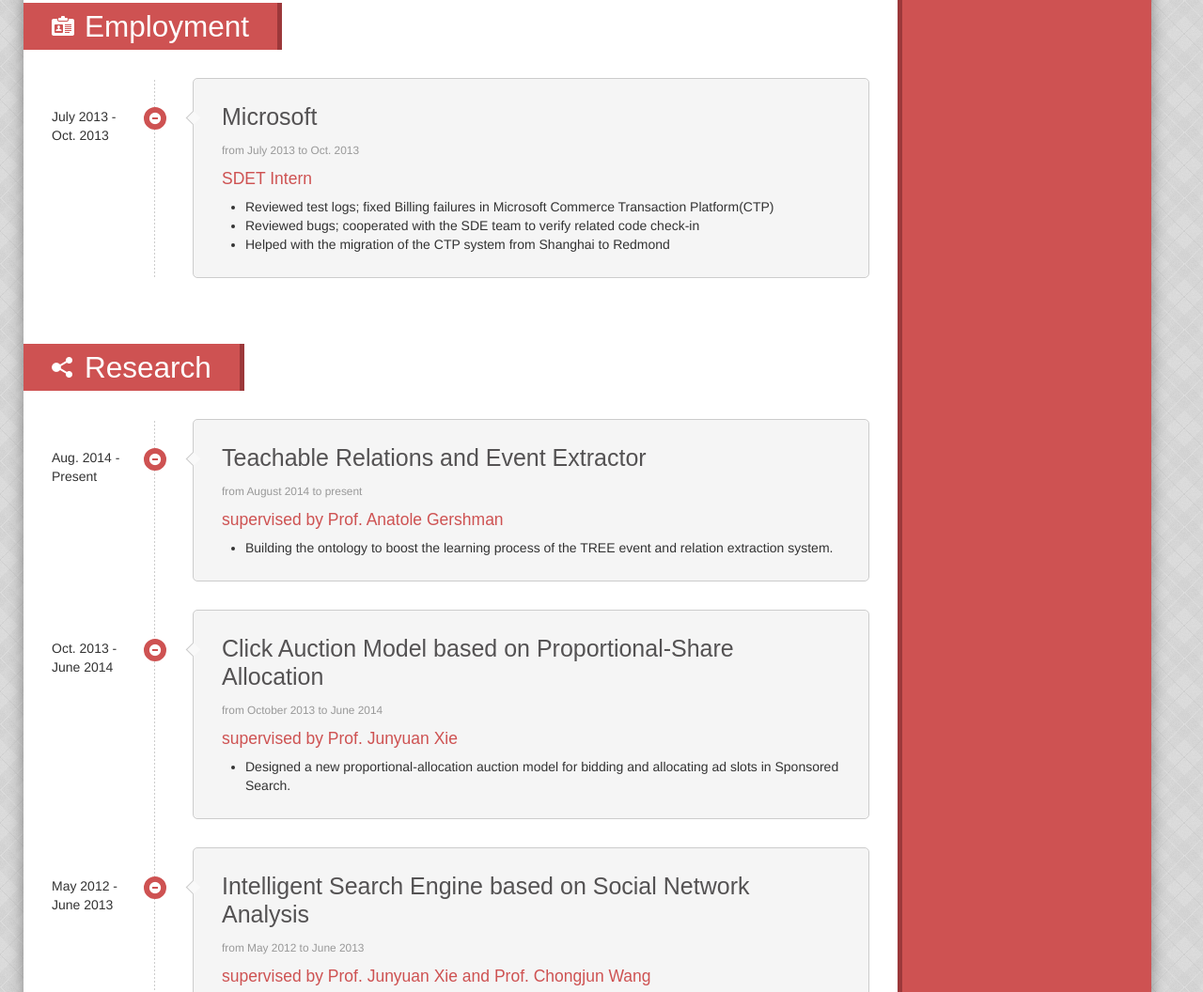
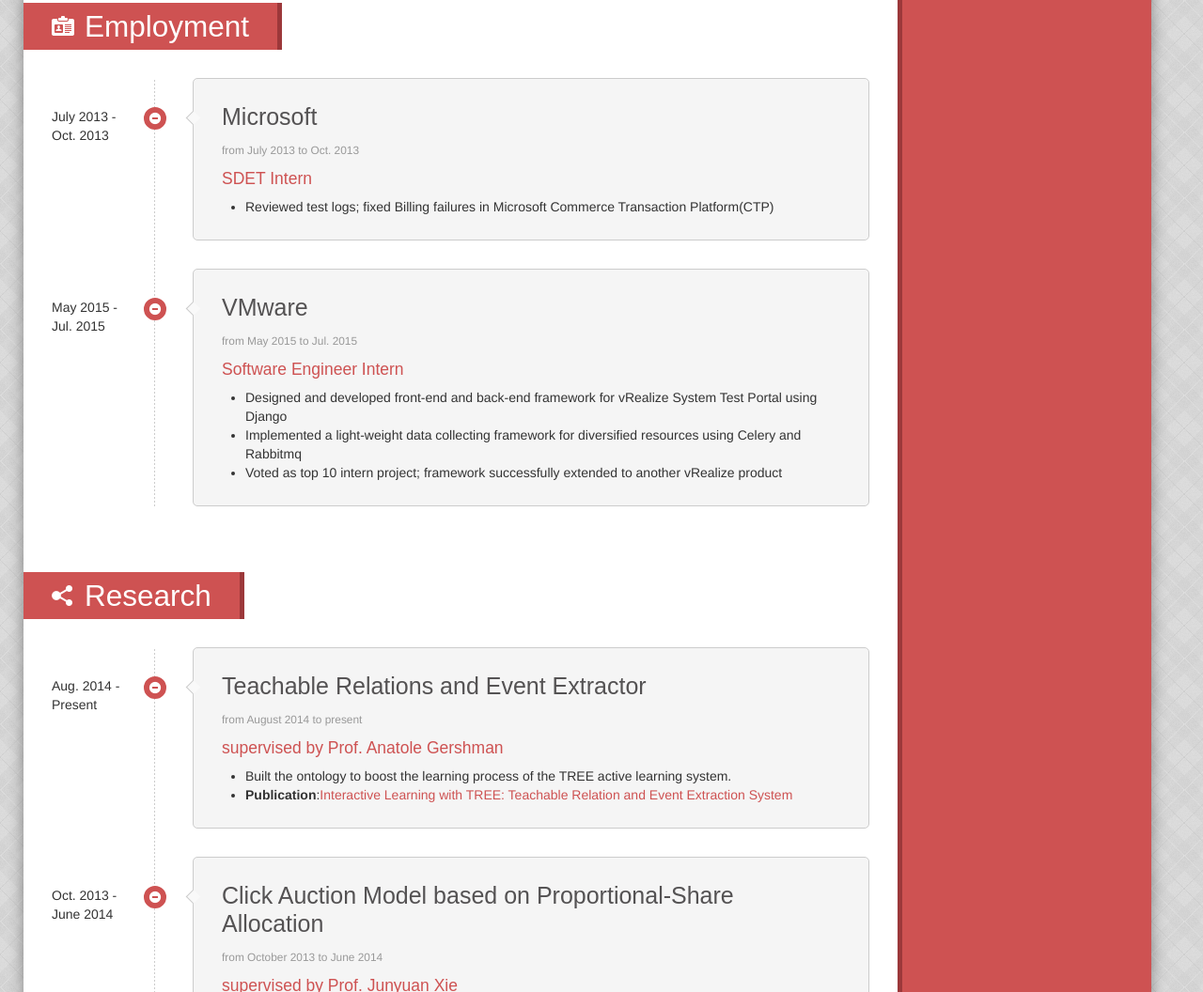
Before and after one commit to immzz/immzz.github.io, a plain HTML site: page index.html in a window 1280 px wide. Shown: the part 2029-3085 px from the top of the page at 94% size. Drawn offline with Linux system fonts and the light colour scheme; a web font is replaced by a local one.

Commit message:
update Jul 31

```diff
--- a/index.html
+++ b/index.html
@@ -252,9 +252,9 @@
 					<span class="spacer"></span>
 			  		<div class="span2">Programming Languages</div>
 			  		<div class="span7">
-						<span class="label">C/C++</span>
+						<span class="label">Python</span>
+						<span class="label">C++/C#</span>
 						<span class="label">Java</span>
-						<span class="label">Python</span>
 						<span class="label">MATLAB</span>
 						<span class="label">R</span>
 						<span class="label">SQL</span>
@@ -291,14 +291,30 @@
 								<h4 class="media-heading primary-color">SDET Intern</h4>
 								<p><ul>
 									<li>Reviewed test logs; fixed Billing failures in Microsoft Commerce Transaction Platform(CTP)</li>
-									<li>Reviewed bugs; cooperated with the SDE team to verify related code check-in</li>
-									<li>Helped with the migration of the CTP system from Shanghai to Redmond</li>
 								</ul>
 								</p>
 							</div>
 						</div>
 					 </div><!--/timeline-item-->
 					 <span class="clear"></span>
+		  			 <div class="timeline-item">
+		  			 	<div class="timeline-item-date"> May 2015 - Jul. 2015</div>
+		  			 	<div class="timeline-item-trigger"><span class="glyphicons white circle_minus" data-toggle="collapse" data-target="#position1"><i></i></span></div>
+		  			 	<div class="timeline-arrow"><i></i></div>
+		  			 	<div class="timeline-item-content">
+							<h3 class="timeline-item-title" data-toggle="collapse" data-target="#position1">VMware</h3>
+							<div class="collapse in" id="position1">
+								<p><small class="muted">from May 2015 to Jul. 2015</small></p>
+								<h4 class="media-heading primary-color">Software Engineer Intern</h4>
+								<p><ul>
+									<li>Designed and developed front-end and back-end framework for vRealize System Test Portal using Django</li>
+									<li>Implemented a light-weight data collecting framework for diversified resources using Celery and Rabbitmq</li>
+									<li>Voted as top 10 intern project; framework successfully extended to another vRealize product</li>
+								</ul>
+								</p>
+							</div>
+						</div>
+					 </div><!--/timeline-item-->
 			  	</div><!--/timeline -->
 			</div><!--/section-->
 
@@ -319,14 +335,14 @@
 								<p><small class="muted">from August 2014 to present</small></p>
 								<h4 class="media-heading primary-color">supervised by Prof. Anatole Gershman</h4>
 								<p><ul>
-									<li>Building the ontology to boost the learning process of the TREE event and relation extraction system.</li>
+									<li>Built the ontology to boost the learning process of the TREE active learning system.</li>
+									<li><strong>Publication</strong>:<a href="http://link.springer.com/chapter/10.1007/978-3-319-19581-0_23#page-1">Interactive Learning with TREE: Teachable Relation and Event Extraction System</a></li>
 								</ul>
 								</p>
 							</div>
 						</div>
 					 </div><!--/timeline-item-->
 					 <span class="clear"></span>
-
 		  			 <div class="timeline-item">
 		  			 	<div class="timeline-item-date"> Oct. 2013 - June 2014</div>
 		  			 	<div class="timeline-item-trigger"><span class="glyphicons white circle_minus" data-toggle="collapse" data-target="#position1"><i></i></span></div>
```
Also changed, not shown: images/Archive/01.png (added), images/Archive/02.png (added), images/Archive/03.png (added), 2 other files.
